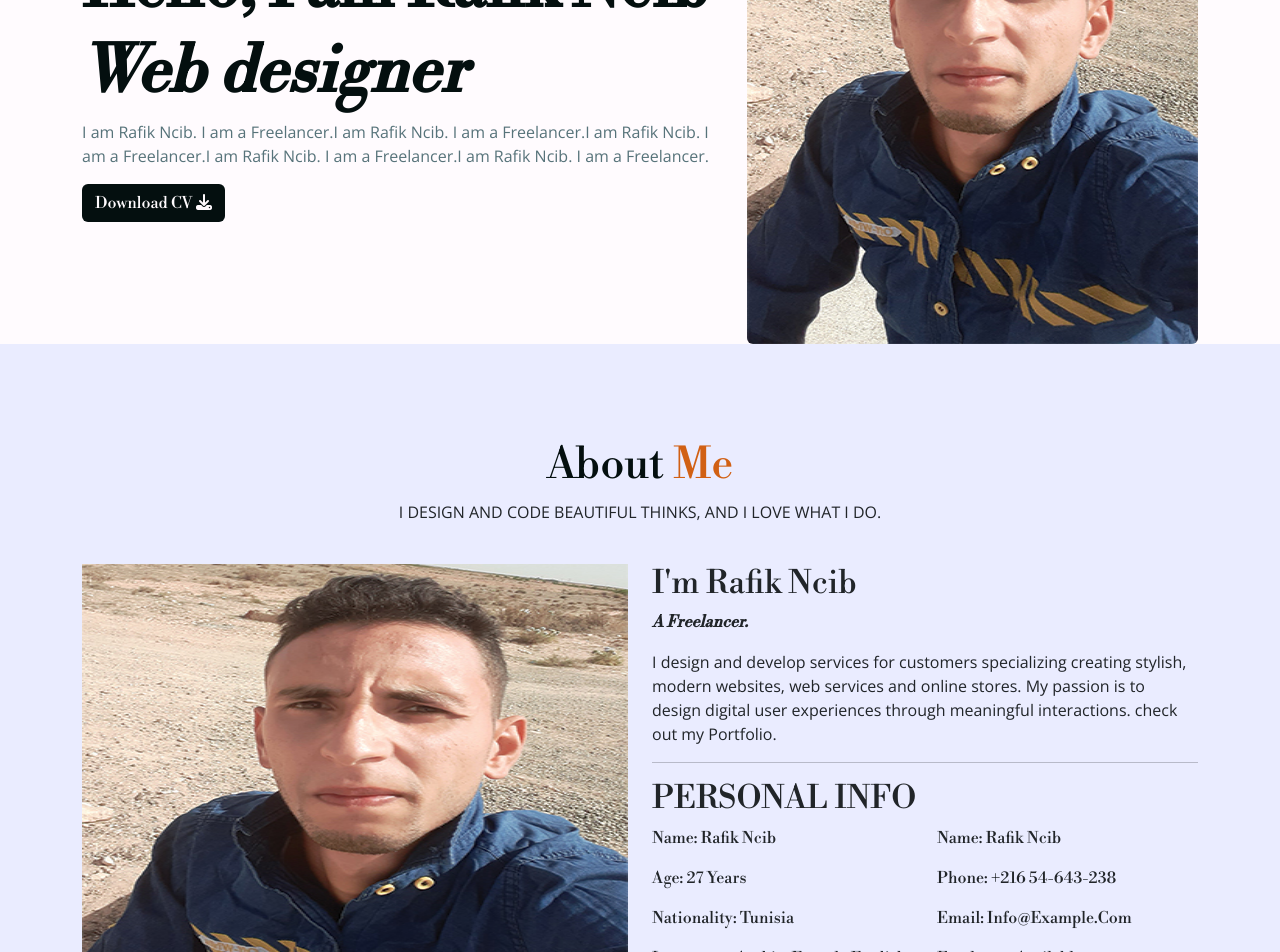
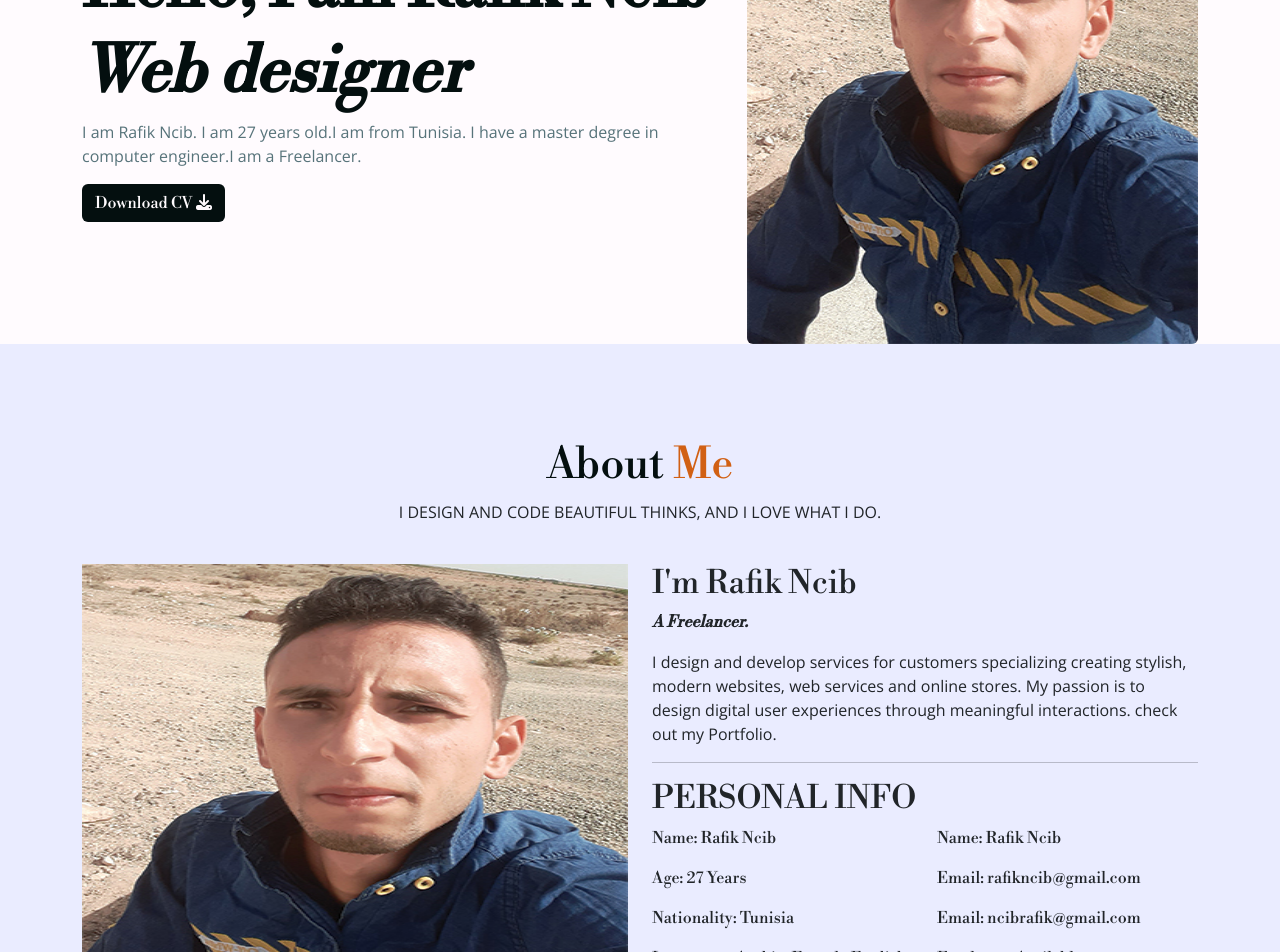
Before and after one commit to rafikncib/rafikncib.github.io, a React (Create React App) app: page / in a window 1280 px wide. Shown: the part 300-1252 px from the top of the page. Built offline with nearby package versions, Linux system fonts and the light colour scheme; a web font is replaced by a local one.

Commit message:
meta tag discription changed

```diff
--- a/public/index.html
+++ b/public/index.html
@@ -7,7 +7,7 @@
     <meta name="theme-color" content="#000000" />
     <meta
       name="description"
-      content="Web site created using create-react-app"
+      content="I am Rafik Ncib. I am a developer front-end, back-end and a data scientist"
     />
     <link rel="apple-touch-icon" href="%PUBLIC_URL%/logo192.png" />
     <!--
--- a/src/components/About.js
+++ b/src/components/About.js
@@ -37,8 +37,8 @@ const About=()=>{
                                         </div>
                                         <div className="col">
                                             <p>Name: Rafik Ncib</p>
-                                            <p>Phone: +216 54-643-238</p>
-                                            <p>Email: Info@Example.Com</p>
+                                            <p>Email: rafikncib@gmail.com</p>
+                                            <p>Email: ncibrafik@gmail.com</p>
                                             <p>Freelance: Available</p>
                                         </div>
                                     </div>
--- a/src/components/Introduce.js
+++ b/src/components/Introduce.js
@@ -9,7 +9,7 @@ const Introduce=()=>{
                         <section className="mb-3 text-center text-md-start">
                             <h1 className="heading ">Hello, I am Rafik Ncib</h1>
                             <h2 className="heading fst-italic" id="jobs" >Web designer</h2>
-                            <p className="gray sansSerifFont">I am Rafik Ncib. I am a Freelancer.I am Rafik Ncib. I am a Freelancer.I am Rafik Ncib. I am a Freelancer.I am Rafik Ncib. I am a Freelancer.I am Rafik Ncib. I am a Freelancer.</p>
+                            <p className="gray sansSerifFont">I am Rafik Ncib. I am 27 years old.I am from Tunisia. I have a master degree in computer engineer.I am a Freelancer.</p>
                             <a href={file} className="btn" target="_blank" title="Rafik portfolio">Download CV <span><i class="fas fa-download"></i></span></a>
                         </section>
                     </div>
```
